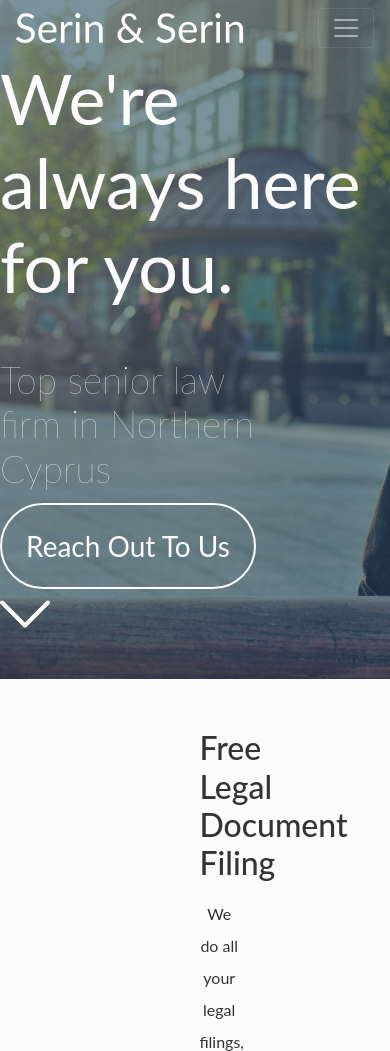
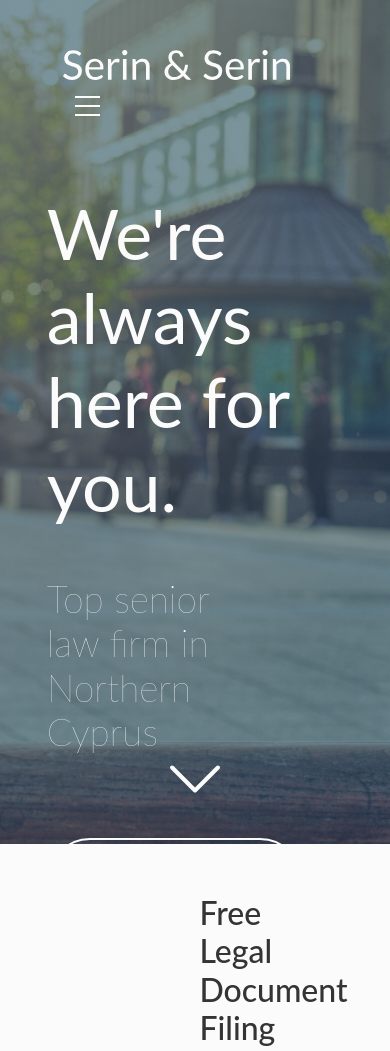
Before and after one commit to KaanSerin/LawFirmWebsite, a plain HTML site: page index.html in a window 390 px wide. Shown: the top 1051 px of the page. Drawn offline with nearby package versions, Linux system fonts and the light colour scheme.

Commit message:
remade the banner layout. the navbar is now responsive

```diff
--- a/index.html
+++ b/index.html
@@ -15,11 +15,13 @@
 
 <body>
     <div class="banner">
-        <nav class="navbar navbar-expand-lg navbar-dark">
+        <nav class="navbar navbar-expand-xl navbar-dark">
             <img class="navbar-brand logo" src="images/logo.svg" alt="">
             <button class="navbar-toggler" type="button" data-toggle="collapse" data-target="#links"
                 aria-controls="navbarSupportedContent" aria-expanded="false" aria-label="Toggle navigation">
-                <span class="navbar-toggler-icon"></span>
+                <div class="line"></div>
+                <div class="line"></div>
+                <div class="line"></div>
             </button>
             <div class="collapse navbar-collapse" id="links">
                 <ul class="navbar-nav ml-auto">
--- a/sass/_base.scss
+++ b/sass/_base.scss
@@ -29,18 +29,27 @@ body{
 .banner{
     @include set-gradient-background($dark-50, $dark-50, '../images/mainBackground.jpg');
     color: $light-color;
-}
-
-a, .logo, svg{
-    cursor: pointer;
-}
-
-a{
-    text-decoration: none;
+    padding: 0 12%;
+    min-height: 100vh;
 }
 
 .logo{
+    cursor: pointer;
     width: 227px;
+}
+
+nav.navbar{
+    padding-top: 45px;
+
+    .navbar-toggler{
+        border: none;
+
+        .line{
+            width: 25px;
+            border-bottom: 2px solid $light-color;
+            margin-top: 7px;
+        }
+    }
 }
 
 #links{
@@ -58,7 +67,7 @@ a{
 }
 
 .content{
-
+    height: 500px;
     h1{
         font-size: 4.375rem;
         font-weight: 400;
@@ -70,6 +79,10 @@ a{
         font-weight: 200;
         line-height: 1.2;
         width: 70%;
+    }
+
+    button{
+        margin-top: 75px;
     }
 }
 
@@ -110,6 +123,7 @@ a{
     padding-bottom: 40px;
 
     #downArrow{
+        cursor: pointer;
         fill: $light-color;
         width: 50px;
     }
--- a/sass/_layout.scss
+++ b/sass/_layout.scss
@@ -8,6 +8,17 @@ html, body{
     height: 100%;
     // This line breaks the window.scroll method for some reason
     // overflow: hidden;
+}
+
+.banner{
+    display: flex;
+    flex-direction: column;
+    justify-content: space-between;
+}
+
+.arrowArea{
+    display: flex;
+    justify-content: center;
 }
 
 .feature{
```
Also changed, not shown: css/style.css.
